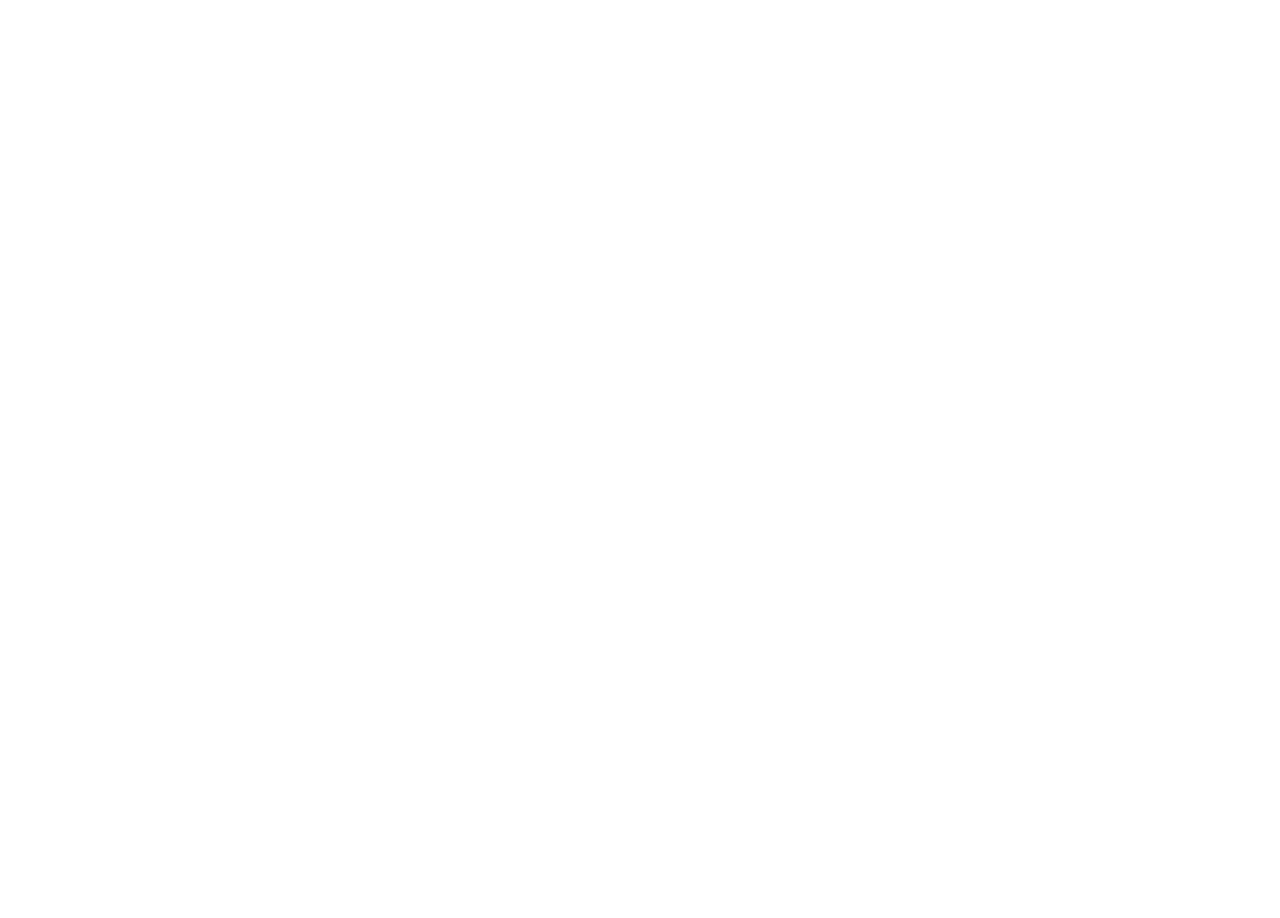
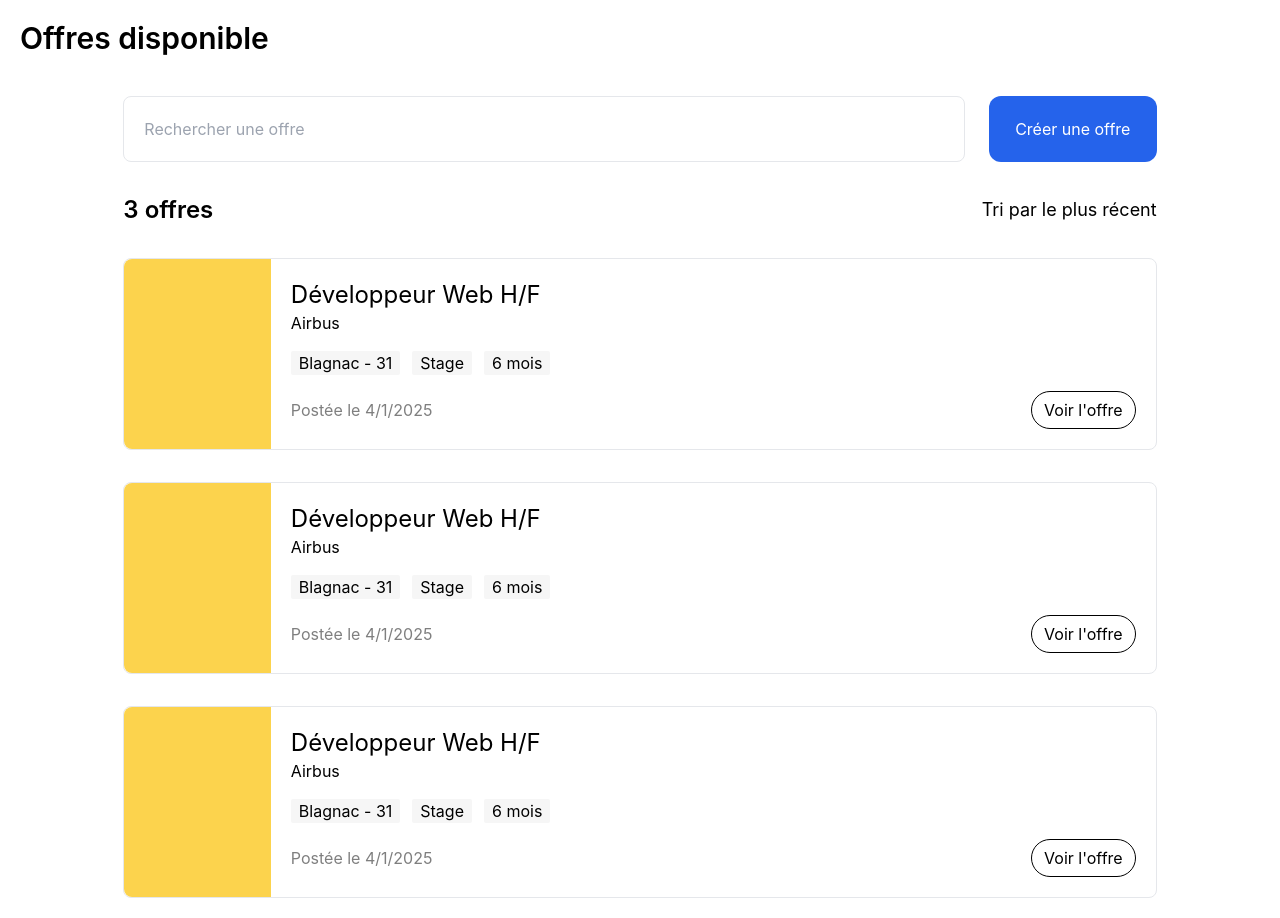
Before and after one commit to solalmaurel/ProjetAW, a React (Create React App) app in the folder frontend/: page /offers in a window 1280 px wide. Before the commit this address had no page. Before the commit the page ends 800 px from the top, so only its background shows below. Built offline with nearby package versions, Linux system fonts and the light colour scheme.

Commit message:
ajout offres

```diff
--- a/frontend/src/index.tsx
+++ b/frontend/src/index.tsx
@@ -7,6 +7,7 @@
 import RegisterPage from "./pages/authentication/register";
 import HomePage from "./pages/home/home";
 import TestPage from "./pages/test";
+import OfferPage from "./pages/offers/offers";
 
 const root = ReactDOM.createRoot(
   document.getElementById('root') as HTMLElement
@@ -20,6 +21,7 @@
               <Route path="test" element={<TestPage/>} />
               <Route path="login" element={<LoginPage/>} />
               <Route path="register" element={<RegisterPage/>} />
+              <Route path="offers" element={<OfferPage/>} />
           </Routes>
       </BrowserRouter>
   </React.StrictMode>
--- /dev/null
+++ b/frontend/src/models/offer.ts
@@ -0,0 +1,11 @@
+export interface Offer {
+    id: number;
+    nom: string;
+    description: string;
+    type: string;
+    entreprise: string;
+    lieu: string;
+    link: string;
+    duree: string;
+    creation: Date;
+}
--- a/frontend/src/pages/home/home.tsx
+++ b/frontend/src/pages/home/home.tsx
@@ -10,6 +10,7 @@
                     <a href={"/"}>Forum</a>
                     <a href={"/"}>Activités</a>
                     <a href={"/"}>Calendrier</a>
+                    <a href={"/offers"}>Offres</a>
                     <div className="flex items-center space-x-3">
                         <a href={"/login"}>Se connecter</a>
                         <a href={"/register"}>S'inscrire</a>
--- a/frontend/src/pages/offers/offers.tsx
+++ b/frontend/src/pages/offers/offers.tsx
@@ -1,5 +1,63 @@
 import {JSX} from "react";
+import {Offer} from "../../models/offer";
 
 export default function OfferPage(): JSX.Element {
-    return <></>
+
+    //TODO: a remplacer par les données qu'on recupère en base de donnée
+    const dummyOffer: Offer = {
+        id: 1,
+        nom: "Développeur Web H/F",
+        description: "On recrute, venez svp",
+        type: "Stage",
+        entreprise: "Airbus",
+        lieu: "Blagnac - 31",
+        link: "https://ag.wd3.myworkdayjobs.com/fr-CA/Airbus/details/Aviation-Engineer---Cabin_JR10296276-1",
+        duree: "6 mois",
+        creation: new Date()
+    }
+
+    return (
+        <div className="p-5 w-dvw">
+            <h1 className="font-semibold text-3xl">Offres disponible</h1>
+            <div className="flex flex-col space-y-8 w-full justify-center items-center mt-10">
+                <span className="flex flex-row space-x-6 w-5/6">
+                    <input className="border border-1 rounded-lg p-5 w-full" type="text" placeholder="Rechercher une offre"/>
+                    <button className="w-52 rounded-xl bg-blue-600 text-white">Créer une offre</button>
+                </span>
+                <span className="flex flex-row justify-between items-center w-5/6">
+                    <h3 className="font-semibold text-2xl">3 offres</h3>
+                    <h3 className="text-lg">Tri par le plus récent</h3>
+                </span>
+                <OfferCard offer={dummyOffer}/>
+                <OfferCard offer={dummyOffer}/>
+                <OfferCard offer={dummyOffer}/>
+            </div>
+        </div>
+    );
 }
+
+function OfferCard({offer}: { offer: Offer }) {
+    return (
+        <a href={offer.link} className="flex flex-row border border-1 rounded-lg w-5/6 min-h-48 hover:border-black">
+            <div className="w-1/6 rounded-l-lg bg-amber-300"/>
+            <div className="flex flex-col justify-between p-5 w-full">
+                <div>
+                    <h2 className="text-2xl">{offer.nom}</h2>
+                    <h3>{offer.entreprise}</h3>
+                </div>
+                <div className="flex flex-row space-x-3">
+                    <span className="bg-[#f6f6f6] px-2 rounded-sm">{offer.lieu}</span>
+                    <span className="bg-[#f6f6f6] px-2 rounded-sm">{offer.type}</span>
+                    <span className="bg-[#f6f6f6] px-2 rounded-sm">{offer.duree}</span>
+                </div>
+                <div className="flex flex-row justify-between items-center">
+                    <p className="text-[#7f7f7f]">Postée le {offer.creation.toLocaleDateString()}</p>
+                    <button
+                        className="border border-1 border-black rounded-full px-3 py-1.5 hover:bg-black hover:text-white">Voir
+                        l'offre
+                    </button>
+                </div>
+            </div>
+        </a>
+    );
+}
```
